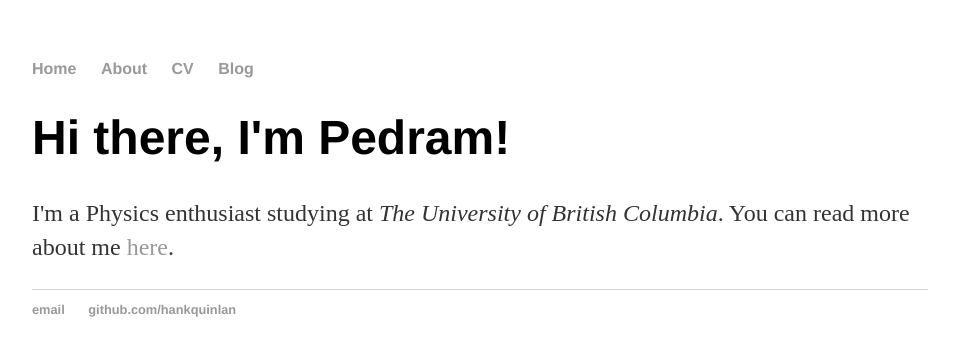
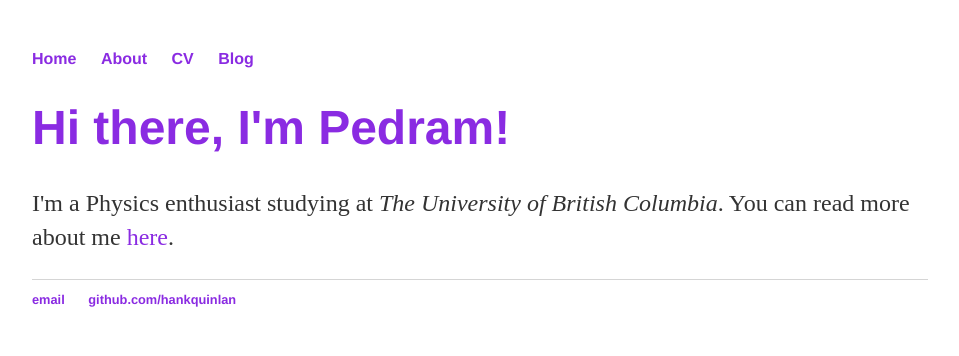
Before and after one commit to pedramamani/website, a Jekyll site: the page built from index.html, in a window 1280 px wide. Shown: the top 356 px of the page, without its empty margins (160-1119 px from the left). Built offline with Jekyll 4.4.1, drawn with Linux system fonts in a browser that asks for light colours.

Commit message:
Update main.css
Initialize

```diff
--- a/css/main.css
+++ b/css/main.css
@@ -1,5 +1,5 @@
 body {
-    margin: 60px auto;
+    margin: 50px auto;
     width: 70%;
 }
 nav ul, footer ul {
@@ -14,14 +14,16 @@ nav ul li, footer ul li {
 }
 a {
     text-decoration: none;
-    color: #999;
+    color: #8A2BE2;
 }
 a:hover {
     text-decoration: underline;
+    color: #8A2BE2;
 }
 h1 {
     font-size: 3em;
     font-family:'Helvetica', 'Arial', 'Sans-Serif';
+    color: #8A2BE2;
 }
 p {
     font-size: 1.5em;
```
